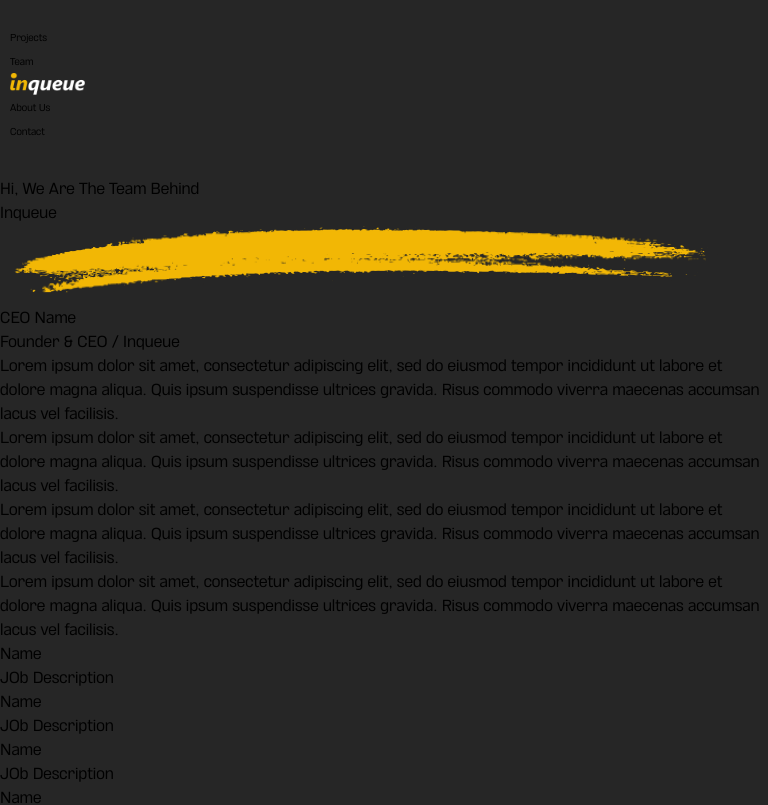
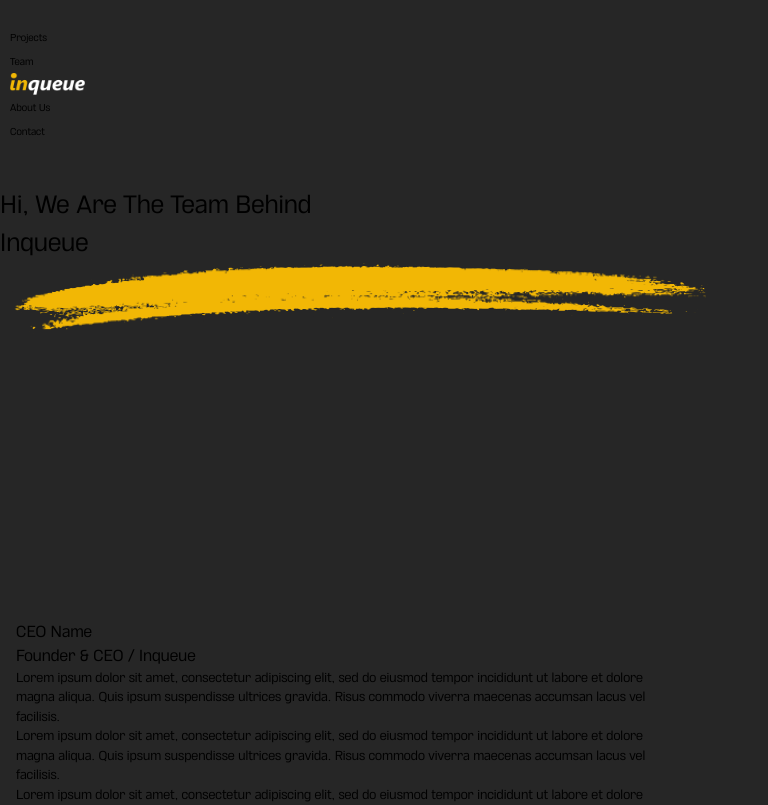
Before and after one commit to usmanh333/inqueue_agency, a Next.js app: page /ourteam in a window 768 px wide. Shown: the top 805 px of the page. Built offline with nearby package versions, Linux system fonts and the light colour scheme.

Commit message:
added responsiveness in two of the pages

```diff
--- a/src/components/Home/ProjectsSection.tsx
+++ b/src/components/Home/ProjectsSection.tsx
@@ -27,6 +27,7 @@
               className={`text-left border border-[#C7C7C7] p-4 rounded-3xl ${
                 index % 2 === 0 ? "bg-[#323232]" : "bg-[#323232]/20"
               } mb-10 cards-mob`}
+              key={index}
             >
               <h1 className="text-3xl font-bold">Logo and Branding</h1>
               <span className="text-xs px-2 py-1 bg-[#7E7E7E] rounded-sm mr-3">
--- a/src/components/OurTeam/Main.tsx
+++ b/src/components/OurTeam/Main.tsx
@@ -3,28 +3,28 @@
     <>
       <div>
         <section className="text-center flex justify-center relative mt-8">
-          <div className="text-4xl md:text-6xl font-bold w-[60%] text-white relative z-10">
-            <h1 className="text-4xl md:text-6xl font-bold text-white">
-              Hi, We Are The Team Behind{" "}
+          <div className="text-4xl md:text-6xl font-bold w-[60%] text-white relative z-10 about-mob-head-2">
+            <h1 className="text-4xl md:text-6xl font-bold text-white relative">
+              Hi, We Are The Team Behind
             </h1>
-            <h1>Inqueue</h1>
+            <h1 className="relative z-10">Inqueue</h1>
           </div>
-          <div className="flex justify-end absolute bottom-0 left-0 right-[40%] z-0">
+          <div className="absolute inset-0 flex justify-center items-end pointer-events-none z-0 team-mob">
             <img
               src="/label/bottom-shade.png"
               alt="inqueuestudio-linkedin"
-              className="w-[32%] object-cover"
+              className="w-[110px] sm:w-[110px] md:w-[110px] object-cover"
             />
           </div>
         </section>
       </div>
 
       <div>
-        <div className="flex justify-center my-12">
-          <div className="w-[70%] border border-[#CE9E0B] p-10 rounded-3xl">
-            <div className="flex gap-4 mt-6 mb-10">
-              <div className="w-[40%]">
-                <div className="h-full bg-white rounded-xl"></div>
+        <div className="flex justify-center my-12 sect-two-mob">
+          <div className="w-[70%] border border-[#CE9E0B] p-10 rounded-3xl sect-main-mob">
+            <div className="flex gap-4 mt-6 mb-10 sect-submain-mob">
+              <div className="w-[40%] wid-sec-one">
+                <div className="h-full bg-white rounded-xl wid-sec-one-sub"></div>
                 <div className="flex justify-between items-center">
                   <h1 className="mt-2 text-start text-[#C9C9C9] font-semibold text-sm">
                     CEO Name
@@ -35,7 +35,7 @@
                 </div>
               </div>
 
-              <div className="w-[60%]">
+              <div className="w-[60%] wid-sec-one">
                 <h1 className="text-start mt-2 text-[#C9C9C9] font-light text-[16px]">
                   Lorem ipsum dolor sit amet, consectetur adipiscing elit, sed
                   do eiusmod tempor incididunt ut labore et dolore magna aliqua.
@@ -67,18 +67,18 @@
       </div>
 
       <div>
-        <div className="flex justify-center mt-8 mb-24 gap-5">
-          {[0, 1, 2, 3].map(() => (
-            <div className="bg-[#323232] p-6 rounded-xl">
+        <div className="flex justify-center mt-8 mb-24 gap-5 team-job-mob flex-wrap">
+          {[0, 1, 2, 3].map((_, index) => (
+            <div className="bg-[#323232] p-6 rounded-xl mapped-mob" key={index}>
               <div className="gap-4">
                 <div className="text-center mx-auto flex justify-center">
-                  <div className="h-[170px] w-[170px] bg-white rounded-xl"></div>
+                  <div className="h-[170px] w-[170px] bg-white rounded-xl team-pic-mob"></div>
                 </div>
                 <div className=" items-center">
-                  <h1 className="mt-3 text-center text-[#C9C9C9] font-semibold text-sm">
+                  <h1 className="mt-3 text-center text-[#C9C9C9] font-semibold text-sm team-head">
                     Name
                   </h1>
-                  <h1 className="mt-1 text-center text-[#C9C9C9] text-xs text-[16px]">
+                  <h1 className="mt-1 text-center text-[#C9C9C9] text-xs text-[16px] team-para">
                     JOb Description
                   </h1>
                 </div>
--- a/src/pages/ourteam/index.tsx
+++ b/src/pages/ourteam/index.tsx
@@ -3,7 +3,7 @@
 function index() {
   return (
     <>
-      <div className="py-8">
+      <div className="py-8 team-mian-sec-mob">
         <main className="flex flex-col gap-5 justify-center">
           <Main />
         </main>
--- a/src/styles/globals.css
+++ b/src/styles/globals.css
@@ -24,10 +24,10 @@
 } */
 
 @media (max-width: 769px) {
-  .services-head-mob{
+  .services-head-mob {
     font-size: 15px;
   }
-  .services-para-mob{
+  .services-para-mob {
     font-size: 10px;
   }
   .mob-proj > h1 {
@@ -111,63 +111,63 @@
   .cards-mob > h1 {
     font-size: 20px;
   }
-  .block-mob-1{
+  .block-mob-1 {
     width: 70%;
   }
-  .block-mob-2{
+  .block-mob-2 {
     width: 30%;
     align-items: baseline;
   }
-  .block-mob-3{
+  .block-mob-3 {
     width: 65%;
     height: 180px;
   }
-  .block-mob-4{
+  .block-mob-4 {
     width: 35%;
     height: 180px;
   }
-  .cards-mob span{
+  .cards-mob span {
     font-size: 9px;
   }
-  .cards-mob-para{
+  .cards-mob-para {
     font-size: 10px;
   }
   .services-mob-init {
     width: fit-content;
     margin-bottom: 10px;
   }
-  .mob-pagination{
+  .mob-pagination {
     width: 10px;
     height: 10px;
   }
-  .last-section-main-mob{
+  .last-section-main-mob {
     margin: 10px 0;
   }
-  .last-section-main-mob > h1{
+  .last-section-main-mob > h1 {
     font-size: 12px;
     font-weight: 500;
   }
-  .last-section-mainbutton-mob{
+  .last-section-mainbutton-mob {
     font-size: 10px;
     font-weight: 600;
   }
-  .margin-adjust{
+  .margin-adjust {
     margin: 5px 0;
   }
-  .services-card{
+  .services-card {
     border-radius: 5px;
   }
   .services-main {
     margin: 0 25px;
     display: block;
   }
-  .footer-main-mob{
+  .footer-main-mob {
     padding: 20px 0;
   }
-  .footer-main-mob > .container{
+  .footer-main-mob > .container {
     padding: 0 10px;
   }
-  .footer-text{
+  .footer-text {
     font-size: 10px;
   }
   .last1 {
@@ -187,7 +187,7 @@
   .about-mob-para {
     font-size: small;
   }
-  .about-mob-head-1{
+  .about-mob-head-1 {
     width: 100%;
   }
   .about-mob-head-1 > h1 {
@@ -205,8 +205,117 @@
   }
   .contact-mob {
     width: 100%;
-    margin: 0 10px;
-    padding: 25px;
+    margin: 0 15px;
+    padding: 20px;
+    border-radius: 15px;
+  }
+  .about-mob-button-main {
+    margin: 10px 0;
+  }
+  .about-mob-button-main > button {
+    padding: 5px 12px;
+  }
+  .contact-img-mob {
+    bottom: 5px;
+    width: 210px;
+  }
+  .about-mob-head-2 > h1 {
+    font-size: 25px;
+    white-space: nowrap;
+  }
+  .about-img-mob {
+    bottom: 5px;
+  }
+  .about-mob-head-2 {
+    width: 100%;
+  }
+  .about-mob-para-botton {
+    font-size: small;
+    padding: 5px;
+    margin: 5px 0;
+  }
+  .main-btn-about {
+    margin: 30px 0;
+  }
+  .team-job-mob {
+    flex-wrap: wrap;
+    margin-top: 10px;
+    margin-bottom: 30px;
+  }
+  .team-mob {
+    bottom: 5px;
+  }
+  .team-mian-sec-mob {
+    padding: 10px 0;
+  }
+  .team-mian-sec-mob > main {
+    gap: 16px;
+  }
+  .sect-two-mob {
+    margin: 16px 0;
+  }
+  .sect-main-mob {
+    width: 90%;
+    border-radius: 16px;
+    padding: 16px;
+  }
+  .sect-submain-mob {
+    margin-top: 5px;
+    flex-direction: column;
+    margin-bottom: 10px;
+  }
+  .wid-sec-one {
+    width: 100%;
+  }
+  .wid-sec-one-sub {
+    width: 100%;
+    padding: 120px;
+    margin-bottom: 10px;
+    border-radius: 5px;
+  }
+  .wid-sec-one > h1 {
+    font-size: small;
+  }
+  .mapped-mob {
+    padding: 15px;
+    border-radius: 8px;
+  }
+  .team-pic-mob {
+    height: 100px;
+    width: 100px;
+    border-radius: 3px;
+  }
+  .team-head {
+    font-size: 12px;
+    margin-top: 7px;
+  }
+  .team-para {
+    font-size: 10px;
+  }
+  .projects-img-mob {
+    justify-content: end;
+  }
+  .projects-img-mob {
+    bottom: 1px;
+  }
+  .projects-img-mob > img {
+    width: 250px;
+    max-width: 250px;
+  }
+}
+
+.projects-grid {
+  display: grid;
+  grid-template-columns: repeat(auto-fit, minmax(150px, 1fr));
+  grid-auto-rows: 10px; /* Dynamic row height scaling */
+}
+
+@media (min-width: 768px) {
+  .projects-grid {
+    display: grid;
+    grid-template-columns: repeat(3, 1fr); /* Exactly 3 items in a row */
+    grid-auto-rows: 10px; /* Dynamic row height scaling */
+    grid-row-end: span 10;
   }
 }
 
@@ -228,6 +337,13 @@
 }
 
 @media (min-width: 769px) and (max-width: 3000px) {
+  .team-mob > img {
+    width: 250px;
+  }
+  .contact-img-mob {
+    bottom: 15px;
+    min-width: 210px;
+  }
   .mob-yellow {
     bottom: -12px !important;
     left: 48px !important;
@@ -235,6 +351,9 @@
   #inqueuestudio-image {
     width: 245px !important;
     max-width: 245px !important;
+  }
+  .about-img-mob > img {
+    min-width: 310px;
   }
 }
 
```
Also changed, not shown: src/components/About/Main.tsx (+20 -13 lines), src/components/Contact/Main.tsx (+11 -11 lines), src/components/Home/ServicesSection.tsx (+4 -4 lines), src/components/Home/TestimonialsSection.tsx (+6 -6 lines), src/components/OurProjects/Main.tsx (+11 -16 lines).
